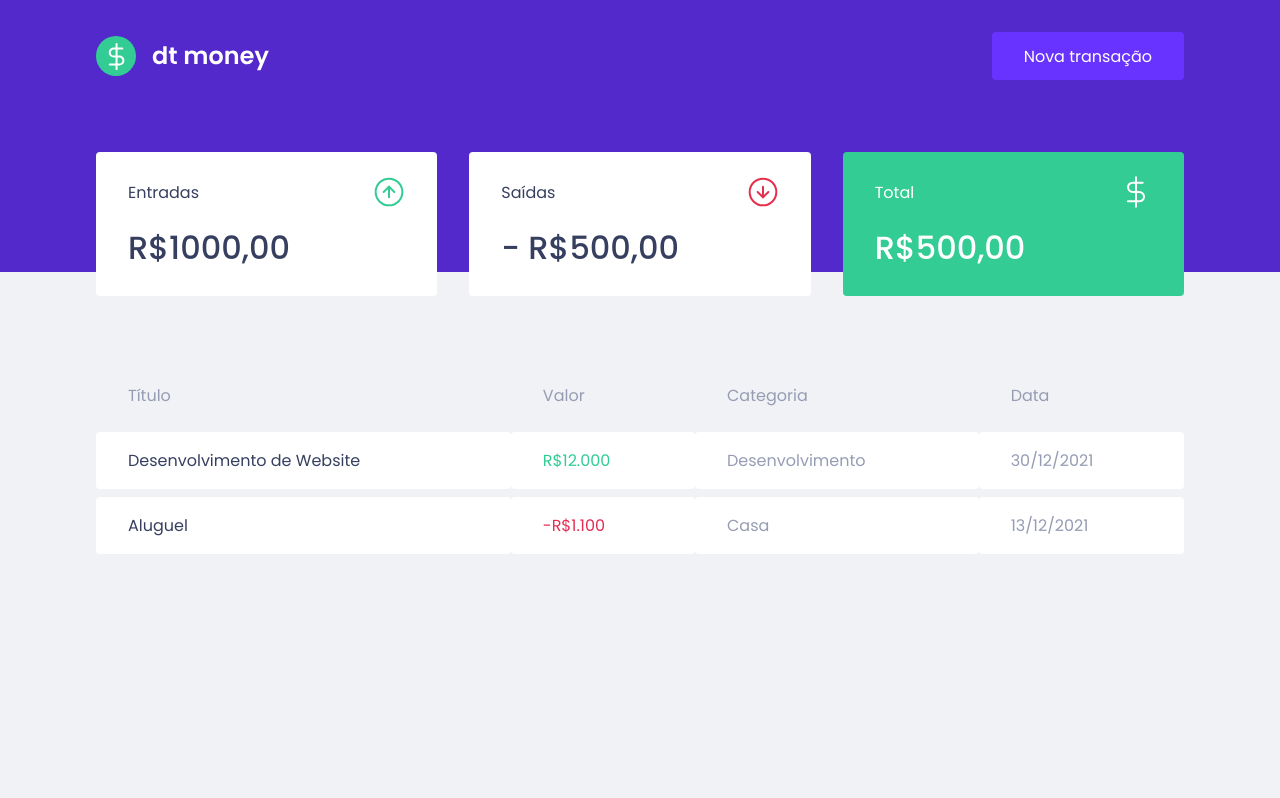
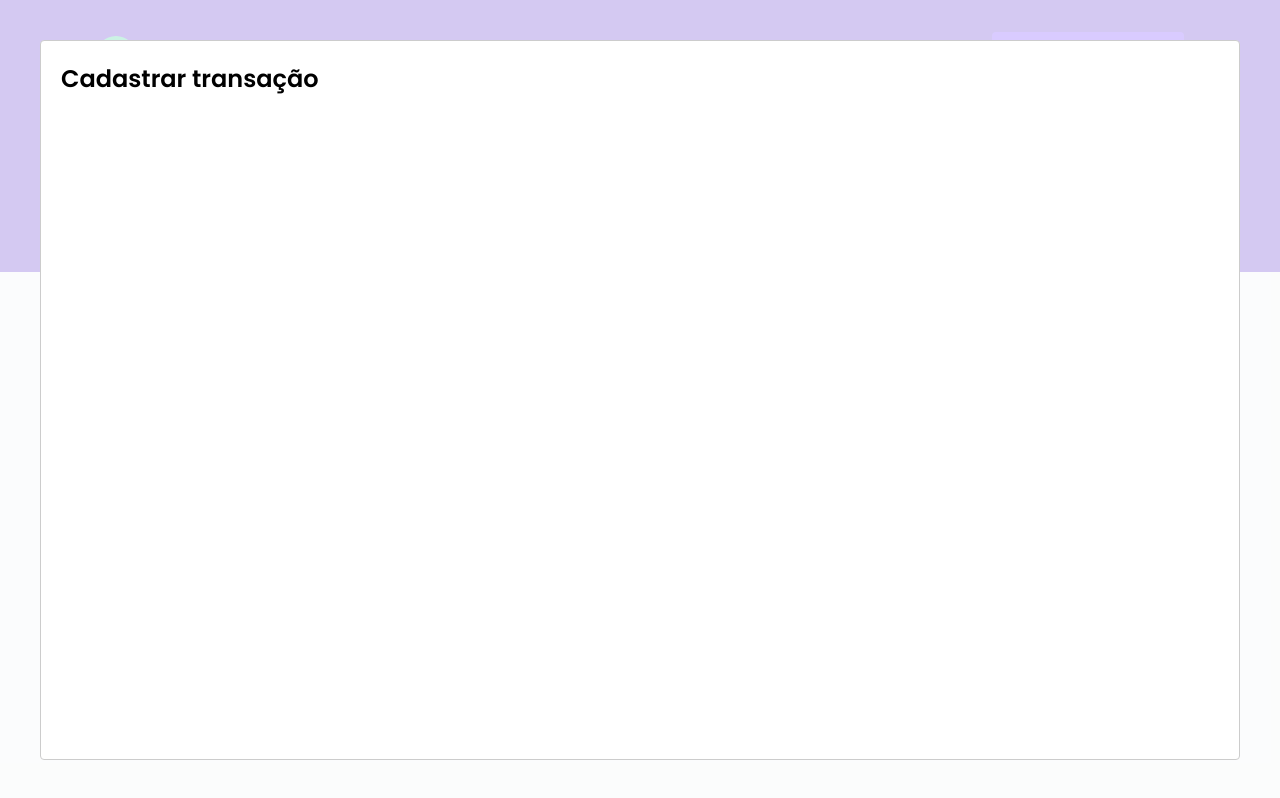
Before and after one commit to Gabriel02ps/dtmoney, a React (Create React App) app: page / in a window 1280 px wide. Both pictures are taken after a click on the button "Nova transação". Built offline with nearby package versions, Linux system fonts and the light colour scheme; no server answers; what miragejs would draw is missing.

Commit message:
starting with modal

```diff
--- a/package.json
+++ b/package.json
@@ -14,6 +14,7 @@
     "miragejs": "^0.1.43",
     "react": "^18.0.0",
     "react-dom": "^18.0.0",
+    "react-modal": "^3.14.4",
     "react-scripts": "5.0.1",
     "styled-components": "^5.3.5",
     "typescript": "^4.4.2",
@@ -44,6 +45,7 @@
     ]
   },
   "devDependencies": {
+    "@types/react-modal": "^3.13.1",
     "@types/styled-components": "^5.1.25"
   }
 }
--- a/src/App.tsx
+++ b/src/App.tsx
@@ -1,12 +1,33 @@
+import { useState } from "react";
+import Modal from "react-modal";
 import { Dashboard } from "./components/Dashboard";
 import { Header } from "./components/Header";
+import { NewTransactionModal } from "./components/NewTransactionModal";
 import { GlobalStyle } from "./styles/global";
 
+Modal.setAppElement('#root')
+
 export function App() {
+    const [isNewTransactionModalOpen, setIsNewTransactionModalOpen] = useState(false);
+
+    function handleOpenNewTransactionModal() {
+      setIsNewTransactionModalOpen(true)
+    }
+
+    function handleCloseNewTransactionModal() {
+      setIsNewTransactionModalOpen(false)
+
+    }
+
   return (
     <>
-      <Header/>
+      <Header onOpenNewTransactionModal={handleOpenNewTransactionModal}/>
       <Dashboard />
+
+     <NewTransactionModal
+        isOpen={isNewTransactionModalOpen}
+        onRequestClose={handleCloseNewTransactionModal}
+     />
       <GlobalStyle />
     </>
   );
--- a/src/components/Header/index.tsx
+++ b/src/components/Header/index.tsx
@@ -1,14 +1,22 @@
 import logoImg from '../../assets/logo.svg'
+
 import { Container, Content } from './styles'
 
-export function Header() {
+interface HeaderProps {
+  onOpenNewTransactionModal: () => void;
+}
+
+export function Header({ onOpenNewTransactionModal }:HeaderProps) {
+
   return (
     <Container>
       <Content>
-      <img src={logoImg} alt="dtmoney" />
-      <button type="button">
+      <img src={logoImg} alt="dt money" />
+      <button type="button" onClick={onOpenNewTransactionModal}>
         Nova transação
       </button>
+
+
       </Content>
     </Container>
   )
--- /dev/null
+++ b/src/components/NewTransactionModal/index.tsx
@@ -0,0 +1,17 @@
+import Modal from "react-modal";
+
+interface NewTransactionModalProps {
+  isOpen: boolean;
+  onRequestClose: () => void;
+}
+
+export function NewTransactionModal({isOpen, onRequestClose}: NewTransactionModalProps) {
+  return (
+    <Modal
+      isOpen={isOpen}
+      onRequestClose={onRequestClose}
+      >
+        <h2>Cadastrar transação</h2>
+      </Modal>
+  )
+}
--- /dev/null
+++ b/src/components/NewTransactionModal/styles.ts
@@ -0,0 +1,3 @@
+import styled from 'styled-components';
+
+export const Container = styled.div``;
```
Also changed, not shown: 1 other file (tests, documents, lock files or other folders).
